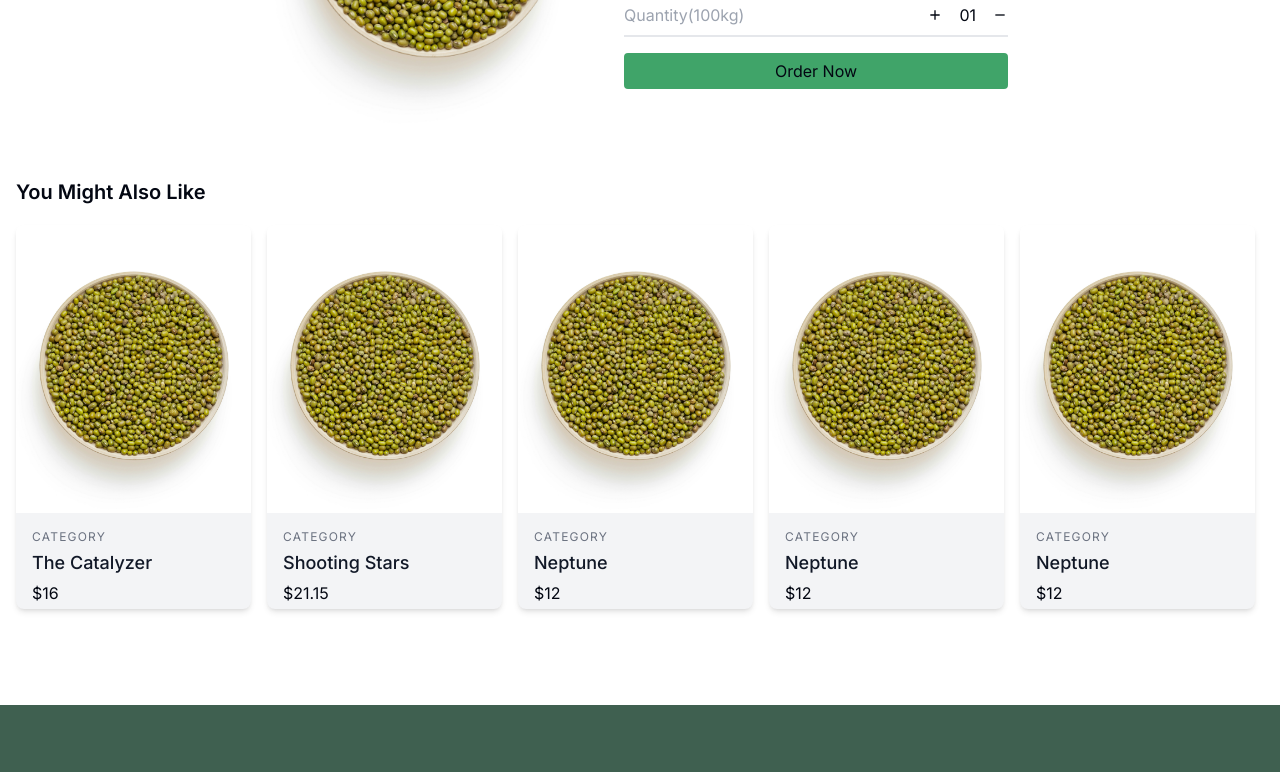
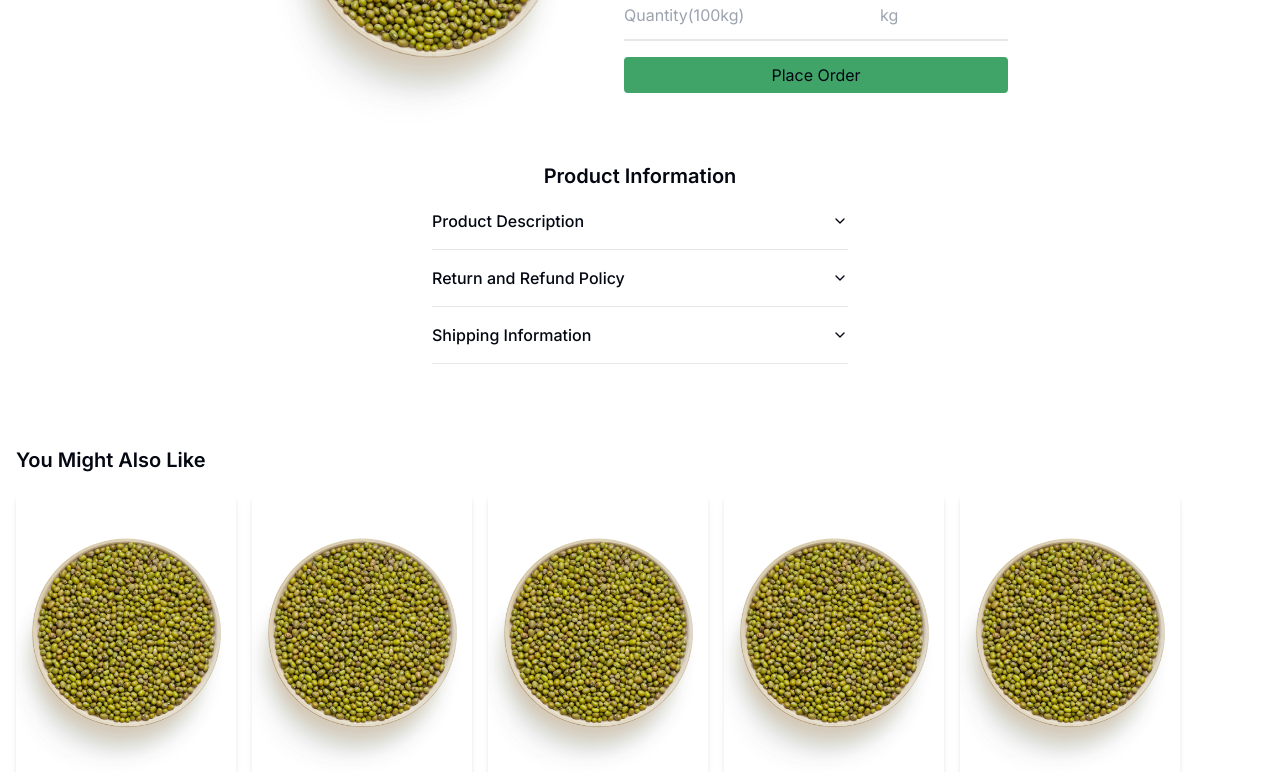
Before and after one commit to kayzo1903/kayinc, a Next.js app: page /Product/2345 in a window 1280 px wide. Shown: the part 1120-1892 px from the top of the page. Built offline with nearby package versions, Linux system fonts and the light colour scheme.

Commit message:
adding page info

```diff
--- a/src/app/Blog/[slug]/page.tsx
+++ b/src/app/Blog/[slug]/page.tsx
@@ -15,7 +15,7 @@ const BlogPostPage = () => {
                     fill={true}
                     priority
                     style={{ objectFit: "cover", zIndex: "-10" }} />
-                <div className='absolute space-y-2 -bottom-10 z-10 left-4 px-4 py-4 rounded w-[95%] h-fit bg-slate-300 dark:bg-gray-900'>
+                <div className='absolute space-y-2 -bottom-10 z-10 left-4 px-4 py-4 rounded w-[95%] h-fit bg-white shadow-lg dark:bg-gray-900'>
                     <h3 className='text-xl'>Lorem ipsum dolor sit amet consectetur, adipisicing elit.
                         Nobis consectetur ratione inventore incidunt suscipit distinctio</h3>
                     <div className='w-full h-12 py-2 flex items-center gap-2 flex-nowrap'>
--- a/src/app/loading.tsx
+++ b/src/app/loading.tsx
@@ -7,7 +7,7 @@ const loading = () => {
         <ClipLoader
         color={"#40A469"}
         loading={true}
-        size={10}
+        size={50}
         aria-label="Loading Spinner"
         data-testid="loader"
       />
--- /dev/null
+++ b/src/components/Accordion/productAccordation.tsx
@@ -0,0 +1,46 @@
+import React from 'react'
+import {
+    Accordion,
+    AccordionContent,
+    AccordionItem,
+    AccordionTrigger,
+} from "@/components/ui/accordion"
+
+const ProductAccordation = () => {
+    return (
+        <div className='max-w-md mx-auto py-8 px-4'>
+            <div className='w-full text-center'>
+                <h6 className='text-xl font-semibold leading-relaxed'>Product Information</h6>
+            </div>
+            <Accordion type="single" collapsible className="w-full">
+                <AccordionItem value="item-1">
+                    <AccordionTrigger>Product Description</AccordionTrigger>
+                    <AccordionContent>
+                        Lorem ipsum dolor sit amet consectetur adipisicing elit. Recusandae culpa
+                        dignissimos excepturi voluptate vitae consequatur dolorem qui sed, voluptas
+                        natus voluptatibus quia eveniet enim voluptates aspernatur voluptatum soluta nam consectetur
+                    </AccordionContent>
+                </AccordionItem>
+                <AccordionItem value="item-2">
+                    <AccordionTrigger>Return and Refund Policy</AccordionTrigger>
+                    <AccordionContent>
+                        Lorem ipsum dolor sit amet consectetur adipisicing elit. Recusandae culpa
+                        dignissimos excepturi voluptate vitae consequatur dolorem qui sed, voluptas natus voluptatibus
+                        quia eveniet enim voluptates aspernatur voluptatum soluta nam consectetur
+                    </AccordionContent>
+                </AccordionItem>
+                <AccordionItem value="item-3">
+                    <AccordionTrigger>Shipping Information</AccordionTrigger>
+                    <AccordionContent>
+                        Lorem ipsum dolor sit amet consectetur adipisicing elit. Recusandae culpa
+                        dignissimos excepturi voluptate vitae consequatur dolorem qui sed, voluptas
+                        natus voluptatibus
+                        quia eveniet enim voluptates aspernatur voluptatum soluta nam consectetur
+                    </AccordionContent>
+                </AccordionItem>
+            </Accordion>
+        </div>
+    )
+}
+
+export default ProductAccordation
--- a/src/components/Blog/latestPost.tsx
+++ b/src/components/Blog/latestPost.tsx
@@ -5,7 +5,7 @@ import { DoubleChevronRight } from '../Icons/Icons'
 const LatestPost = () => {
   return (
     <article className='w-full px-4 py-8 min-h-[50vh] space-y-8'>
-      <h3 className='text-xl text-gray-800 dark:text-slate-300 leading-relaxed'>popular post</h3>
+      <h3 className='text-xl text-gray-800 dark:text-slate-300 leading-relaxed'>latest post</h3>
       <div className='flex flex-wrap gap-4 justify-center items-center'>
         <PostCards />
         <PostCards />
--- a/src/components/Contacts-Adress/Contacts-address.tsx
+++ b/src/components/Contacts-Adress/Contacts-address.tsx
@@ -9,21 +9,21 @@ const OurAddress = () => {
                 <h3 className='text-2xl sm:text-3xl font-semibold leading-relaxed'>Visit our office Today</h3>
             </div>
             <div className='flex gap-4 justify-center flex-wrap sm:justify-between'>
-                <div className='w-80 flex gap-2 items-start  bg-slate-100 dark:bg-slate-600 py-4 px-4 rounded'>
+                <div className='w-80 flex gap-2 items-start shadow-md bg-slate-100 dark:bg-slate-800 py-4 px-4 rounded'>
                     <BiLocationPlus  className='text-skin h-12 w-12 '/>
                     <div className='space-y-2'>
                         <h6 className='text-xl'>Address</h6>
                         <p className='text-gray-500 dark:text-gray-300 capitalize text-sm'>Uhuru street <br /> Uhuru Tower floor-2  <br /> office 345</p>
                     </div>
                 </div>
-                <div className='w-80 flex gap-4 items-start bg-slate-100 dark:bg-slate-600 py-4 px-4 rounded'>
+                <div className='w-80 flex gap-4 items-start shadow-md bg-slate-100 dark:bg-slate-800 py-4 px-4 rounded'>
                     <BiPhoneCall  className='text-skin h-12 w-12'/>
                     <div className='space-y-2'>
                         <h6 className='text-xl'>Disscuss</h6>
                         <p className='text-gray-500 dark:text-gray-300 capitalize text-sm'>For call Enguiry ? <br />call us on +255 111 111 111 </p>
                     </div>
                 </div>
-                <div className='w-80 flex gap-2 items-start bg-slate-100 dark:bg-slate-600 py-4 px-4 rounded'>
+                <div className='w-80 flex gap-2 items-start shadow-md bg-slate-100 dark:bg-slate-800 py-4 px-4 rounded'>
                     <BiMailSend  className='text-skin h-12 w-12'/>
                     <div className='space-y-2'>
                         <h6 className='text-xl'>Disscuss</h6>
--- a/src/components/Footer/Footer.tsx
+++ b/src/components/Footer/Footer.tsx
@@ -16,13 +16,13 @@ const Footer = () => {
                     <div className='flex flex-col gap-2 text-gray-400'>
                         <Link href={'/Company'}>Company</Link>
                         <Link href={'/Responsibility'}>Responsibility</Link>
-                        <Link href={'/Whyus'}>Why us</Link>
+                        <Link href={'/About'}>Why us</Link>
                     </div>
                 </div>
                 <div className='space-y-2 w-40 py-2'>
                     <h6 className='text-xl text-skin'>Explore</h6>
                     <div className='flex flex-col gap-2 text-gray-400'>
-                        <Link href={'/Prducts'}>Products</Link>
+                        <Link href={'/Prduct'}>Products</Link>
                         <Link href={'/Blog'}>Blog</Link>
                         <Link href={'/Review'}>Review</Link>
                     </div>
@@ -30,7 +30,7 @@ const Footer = () => {
                 <div className='space-y-2 w-40 py-2'>
                     <h6 className='text-xl text-skin'>Collaborate</h6>
                     <div className='flex flex-col gap-2 text-gray-400'>
-                        <Link href={'/Contact'}>Contacts</Link>
+                        <Link href={'/Contacts'}>Contacts</Link>
                         <Link href={'/Supplier'}>Become supplier</Link>
                         <Link href={'/Team'}>Our Team</Link>
                     </div>
--- /dev/null
+++ b/src/components/Product/LikelyProduct.tsx
@@ -0,0 +1,24 @@
+import React from 'react'
+import cropsList from '@/lib/data'
+import ProductGaleryCards from './ProductGalleryCards'
+
+const LikelyProduct = () => {
+  return (
+    <div>
+        <div className='w-full py-8 space-y-4 mt-4'>
+                <h6 className='text-xl font-semibold leading-relaxed capitalize'>you might also like</h6>
+                <div className='flex justify-center lg:justify-start gap-4 items-center flex-wrap'>
+                    {
+                        cropsList.map((items) => {
+                            return (
+                                <ProductGaleryCards key={items.id} product={items} />
+                            )
+                        })
+                    }
+                </div>
+            </div>
+    </div>
+  )
+}
+
+export default LikelyProduct
--- a/src/components/Product/Product.tsx
+++ b/src/components/Product/Product.tsx
@@ -8,7 +8,7 @@ const Product: React.FC = () => {
   const firstThreeItems = cropsList.slice(0, 3);
 
   return (
-    <section className='w-full px-4 !h-fit  text-gray-900 dark:text-white space-y-8 py-8'>
+    <section className='w-full px-4 !h-fit  text-gray-900 dark:text-white space-y-8 pt-8'>
       <div className='sm:mx-auto mt-8'>
         <h3 className='text-2xl font-semibold sm:text-3xl text-center'>fresh organic supply direct </h3>
         <h3 className='text-2xl font-semibold sm:text-3xl text-center'>from the farmer to home</h3>
--- a/src/components/Product/ProductGalleryCards.tsx
+++ b/src/components/Product/ProductGalleryCards.tsx
@@ -13,7 +13,7 @@ const ProductGaleryCards: React.FC<ProductCardProps> = ({ product }) => {
   const { imageSrc, category, title, price } = product;
 
   return (
-    <Link href={'/Product/2345'} className="max-w-96 sm:max-w-[235px] h-96 bg-gray-100 dark:bg-gray-800  shadow-md rounded-lg w-full space-y-4">
+    <Link href={'/Product/2345'} className="max-w-96 sm:max-w-[220px] h-96 bg-gray-100 dark:bg-gray-800  shadow-md rounded-lg w-full space-y-4">
       <div className="block relative w-full h-72 overflow-hidden rounded-t-md ">
            <Image
             alt='crops'
--- a/src/components/Product/destricription.tsx
+++ b/src/components/Product/destricription.tsx
@@ -1,27 +1,12 @@
 "use client"
-
 import React, { useEffect, useRef, useState } from 'react'
 import bean from '../../../public/beans.jpg'
 import Image from 'next/image'
-import { BiMinus, BiPlus } from 'react-icons/bi'
-import ProductGaleryCards from './ProductGalleryCards'
-import cropsList from '@/lib/data'
+import ProductAccordation from '../Accordion/productAccordation'
+import LikelyProduct from './LikelyProduct'
 
 const Destricription: React.FC = () => {
-    const [amount, setAmount] = useState(1)
 
-    const decreaseAmount = () => {
-        if (amount === 1) {
-            setAmount(1)
-        }
-        else (
-            setAmount(amount - 1)
-        )
-    }
-
-    const increaseAmount = () => {
-        setAmount(amount + 1)
-    }
     const scrolltoRef = useRef<HTMLDivElement>(null)
 
     useEffect(() => {
@@ -59,34 +44,17 @@ const Destricription: React.FC = () => {
                     <div className='flex items-center flex-nowrap justify-between  border-b-[2px] border-skn py-2'>
                         <h6 className='text-gray-400'>Quantity(100kg)</h6>
                         <div className='flex items-center flex-nowrap gap-4'>
-                            <button onClick={increaseAmount}>
-                                <BiPlus />
-                            </button>
-                            <span>{amount < 10 ? `0${amount}` : amount}</span>
-                            <button onClick={decreaseAmount}>
-                                <BiMinus />
-                            </button>
+                            <input type="number" name="quantity" id="userquantityorder" placeholder='kg' min={1} className='focus:outline-none px-4 w-36 rounded-sm py-1'/>
                         </div>
                     </div>
                     <button className='bg-skin hover:shadow-lg hover:bg-transparent rounded capitalize py-1 px-4 w-full border-2 border-skin'>
-                        order now
+                        place order
                     </button>
                 </div>
             </div>
-            <div className='w-full py-8 space-y-4 mt-4'>
-                <h6 className='text-xl font-semibold leading-relaxed capitalize'>you might also like</h6>
-                <div className='flex justify-center lg:justify-start gap-4 items-center flex-wrap'>
-                    {
-                        cropsList.map((items) => {
-                            return (
-                                <ProductGaleryCards key={items.id} product={items} />
-                            )
-                        })
-                    }
-                </div>
-            </div>
+            <ProductAccordation />
+            <LikelyProduct />
         </div>
     )
 }
-
 export default Destricription
```
Also changed, not shown: src/components/Product/ProductGallery.tsx (+13 -3 lines).
